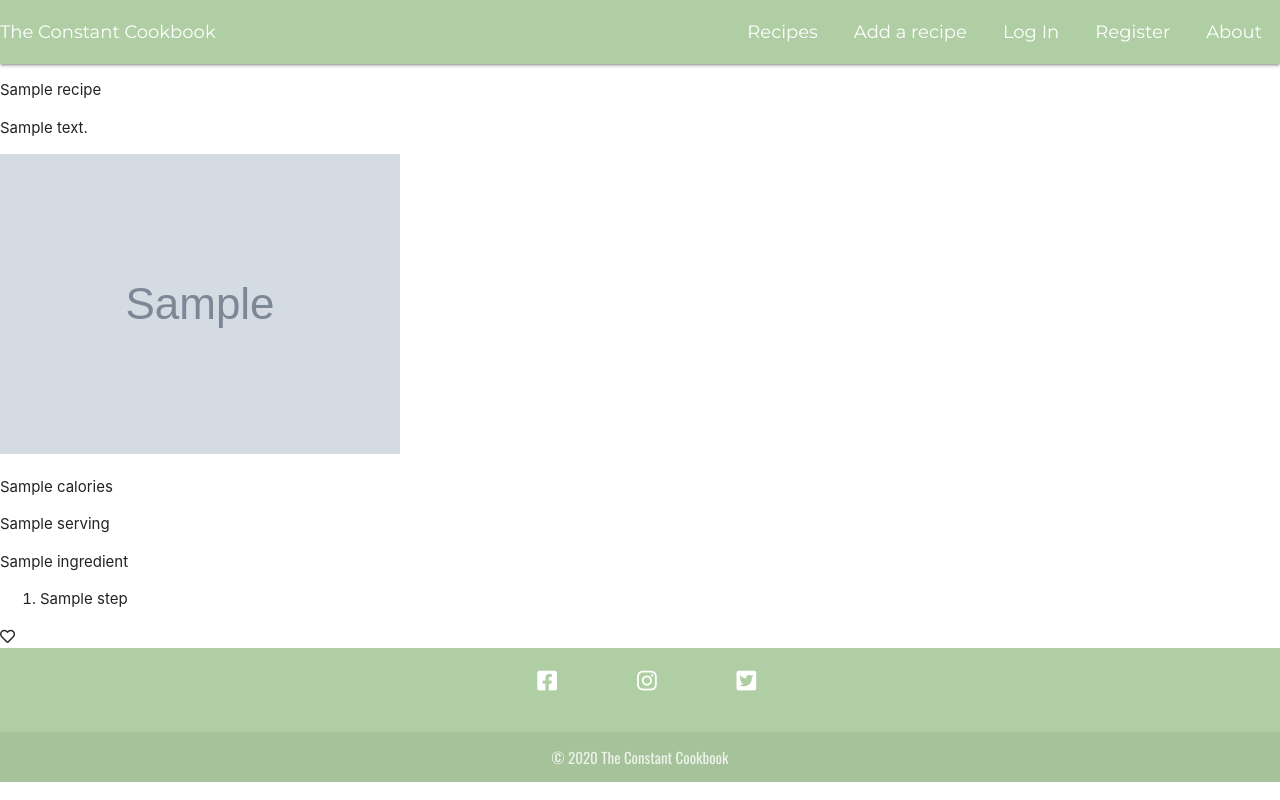
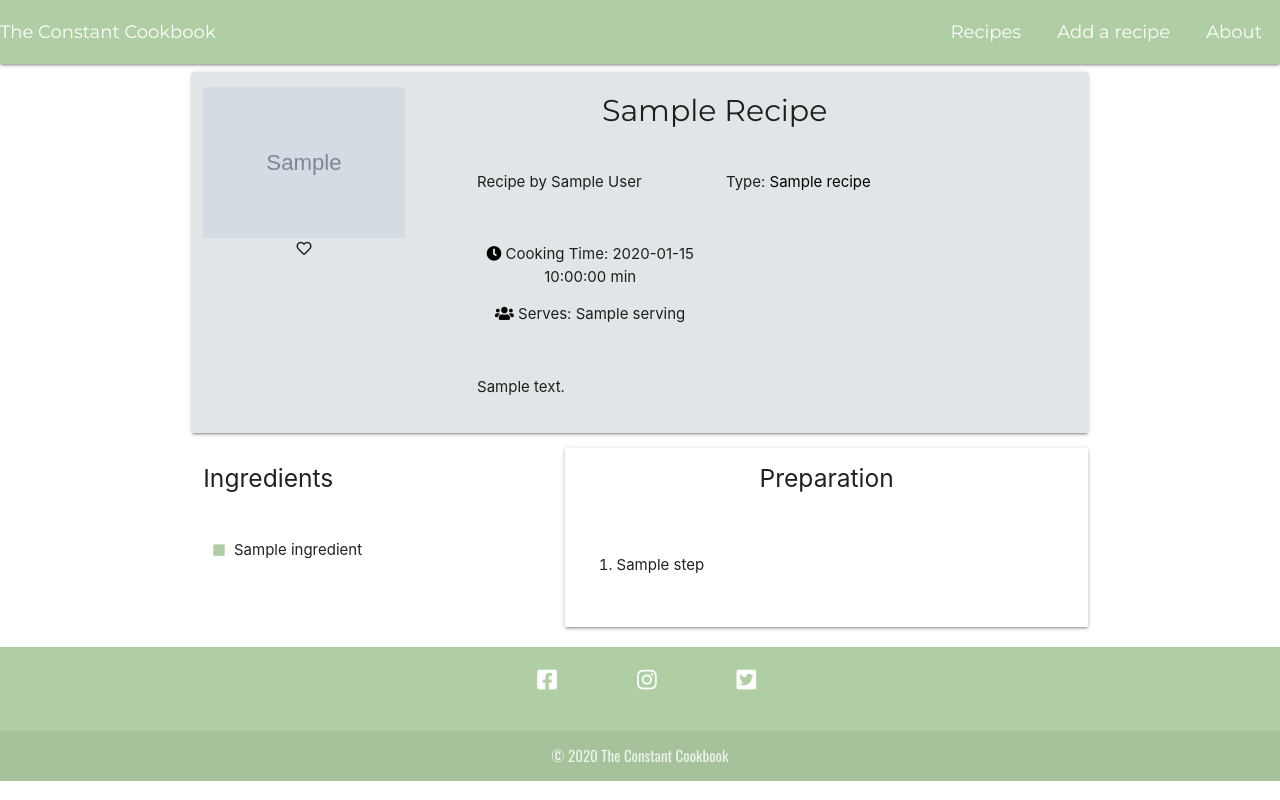
Before and after one commit to MelBiggs/dcd-milestone, a Flask app: page /recipes/1 in a window 1280 px wide. Run offline with Flask 2, Linux system fonts and the light colour scheme; the visitor is signed in with stand-in values (Sample User, id 1); grey boxes marked "Sample" are stand-in pictures; a database or web service that is not in the repository returns one stand-in record (values such as "Sample title"); some libraries are stand-ins or nearby versions.

Commit message:
Made recipe viewing page

```diff
--- a/static/css/style.css
+++ b/static/css/style.css
@@ -68,7 +68,7 @@ h4 {
 
 .landing-page-container {
     margin: 1em;
-    padding-left: 3em;
+    padding: 1em;
 }
 
 /* Links Landing Page Card */
@@ -287,21 +287,38 @@ margin: 0 auto 0;
     margin: .5em;
 }
 
-
-/* .input-field input[type=search] {
-   line-height: 0;
-   padding: .2em;
-} */
-
-/* table{
-    margin-left: 3em;
-    padding-bottom: 2em;
-    width: 90%;
-    border-collapse: unset;
-} */
-
 #delete_modal {
     font-family: 'Oswald', sans-serif;
+}
+
+/*                                                     VIEW RECIPE PAGE */
+
+.view-recipe-card .recipe-img{
+  padding-top:1em;
+}
+
+.icon-color {
+  color: black;
+}
+
+.recipe-view .card {
+  background-color: #E0E5E7;
+}
+
+.view-ingredients ul li {
+  padding: 0px 15px 15px 5px;
+  font-size: 1em;
+}
+.square{
+  padding:5px;
+  color: rgb(175, 206, 163);
+}
+#prep-list {
+
+}
+
+#prep-list li {
+    padding: 1em 0;
 }
 
 /*                                                     LOG IN PAGE */
--- a/templates/base.html
+++ b/templates/base.html
@@ -30,8 +30,6 @@
                     <li><a href="{{url_for('get_recipes')}}">Recipes</a></li>
                     <li><a href="{{url_for('create_recipe')}}">Add a recipe</a></li>
                     <li class="divider"></li>
-                    <li><a href="{{url_for('login')}}">Log In</a></li>
-                    <li><a href="{{url_for('register_user')}}">Register</a></li>
                     <li><a href="{{url_for('about')}}">About</a></li>
                     {%else%}
                     <li><a href="{{url_for('get_recipes')}}">Recipes</a></li>
--- a/templates/index.html
+++ b/templates/index.html
@@ -35,11 +35,9 @@
 
 <div class="landing-page-container">
     <div class="container-90">
-<!-- Flash message toast -->
+
         {% with messages = get_flashed_messages() %} {% if messages %} {% for message in messages %}
-
-        <a onclick="M.toast({html: '{{message}}'})" class="btn">Toast!</a>
-
+        <p>{{message}}</p>
         {% endfor %} {% endif %} {% endwith %}
 
         <div class="row">
--- a/templates/show_recipe.html
+++ b/templates/show_recipe.html
@@ -1,37 +1,105 @@
 {% extends 'base.html' %} {%block title %}| {{recipe.name }}{% endblock %} {% block content %}
-<div>
-    <p>{{recipe.name}}</p>
-    <p>{{recipe.description}}</p>
-    <img src='{{recipe.image_url}}' />
-    <p>{{recipe.calories}}</p>
-    <p>{{recipe.serving}}</p>
 
-    <ul>
-        {% for ingredient in recipe.ingredients %}
-        <li>
-            {{ingredient}}
-        </li>
+<section class="view-recipe">
+    <div class="container recipe-view">
+        <div class="row card view-recipe-card">
+            <div class="col s8 l3 center-align card-image recipe-img">
+            {% if recipe.image_url %}
+                <img height="400" width="375" src="{{recipe.image_url}}" alt="recipe image" class="responsive-img materialboxed">
+             {% else %}
+              <img height="400" width="375" src="{{ url_for('static', filename='img/default-recipe-img.jpg') }}" alt="recipe image" class="responsive-img materialboxed">
+            {% endif %}
 
-        {% endfor %}
-    </ul>
-
-    <ol>
-        {% for step in recipe.steps %}
-        <li>
-            {{step}}
-        </li>
-
-        {% endfor %}
-    </ol>
-
-    {% if session['user'] %}
+            {% if session['user'] %}
     <a href="{{ url_for('like_recipe', recipe_id=recipe._id) }}">
 
         <!-- If someone likes the recipe, have a filled in heart. Unliked heart is empty -->
         {% if session['user'] in recipe.likes %}
-        <i class="fas fa-heart" aria-hidden="true"></i> {% else %}
+        <i class="fas fa-heart" aria-hidden="true"></i>
+        {% else %}
         <i class="far fa-heart" aria-hidden="true"></i> {% endif %}
     </a>
+            </div>
+
+        <div class="col s12 l8 left-align">
+                <div class="recipe-header center-align">
+                    <h4 style="text-transform:capitalize;">{{ recipe.name }}</h4>
+                </div>
+
+        <div class="row">
+            <div class="col s10 offset-s2 m5 offset-m1 author">
+                <p>Recipe by <span style="text-transform:capitalize;">{{ recipe.user }}</span></p>
+            </div>
+
+          <div class="col s10 offset-s2 m5 view-category">
+                        <p>Type: <span class="icon-color">{{ recipe.category_name }}</span></p>
+                    </div>
+                </div>
+                <div class="row">
+                    <div class="col s10 offset-s2 m5 offset-m1 center-align">
+                        <div>
+                            <p> <i class="fas fa-clock icon-color"></i> Cooking Time:
+                            <span>{{recipe.cooking_time}}</span> min
+                            </p>
+                        </div>
+                        <div>
+                            <p> <i class="fas fa-users icon-color"></i> Serves:
+                                <span class="">{{recipe.serving}}</span>
+                            </p>
+                        </div>
+                    </div>
+                </div>
+                <div class="row">
+                    <div class="col s11 offset-s1 recipe-description">
+                        <p><span>{{ recipe.description }}</span></p>
+                    </div>
+                     </div>
+        </div>
+    </div>
+    </div>
+</section>
+
+<section id="Ingredients-and-prep">
+    <div class="container">
+        <div class="row">
+            <!-- Ingredients -->
+            <div class="col s12 m4 offset-s1 view-ingredients">
+                <div class="row">
+                    <div class="col s12 view-ingredients">
+                        <h5>Ingredients</h5>
+                        <br>
+                        <ul>
+                            {% for ingredient in recipe.ingredients %}
+                            <li><i class="fas fa-square fa-sm square" aria-hidden="true"></i>
+                                {{ ingredient }}
+                            </li>
+                            {% endfor %}
+                        </ul>
+                    </div>
+                </div>
+            </div>
+            <!-- Recipe Steps -->
+            <div class="col s12 offset-m1  m7 recipe-steps z-depth-1">
+                <div class="row">
+                    <div class="col s12">
+                        <h5 class="center">Preparation</h5>
+                        <br>
+                        <ol id="prep-list">
+                            {% for step in recipe.steps %}
+                            <li>
+                                {{ step }}
+                            </li>
+                            {% endfor %}
+                        </ol>
+                    </div>
+                </div>
+            </div>
+        </div>
+    </div>
+    </div>
+    </div>
+</section>
+
 
     {%endif%}
 
```
